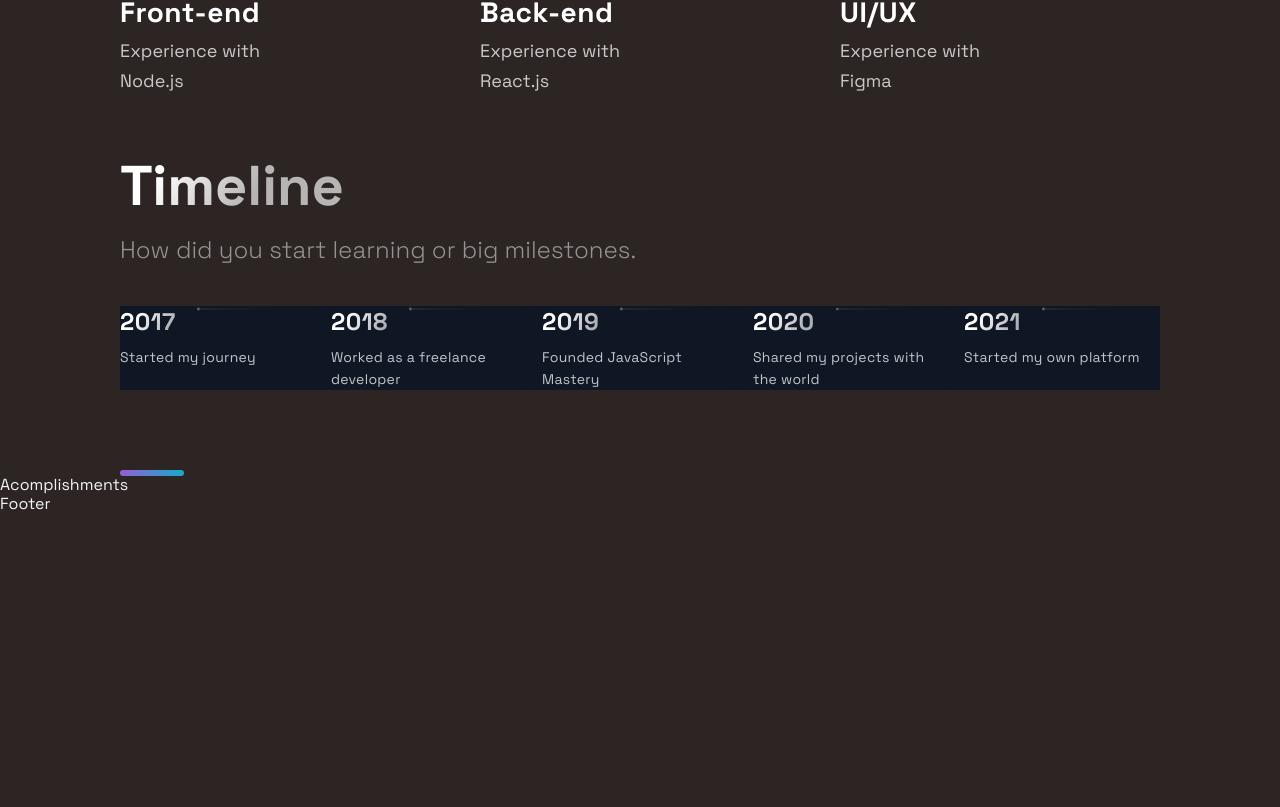
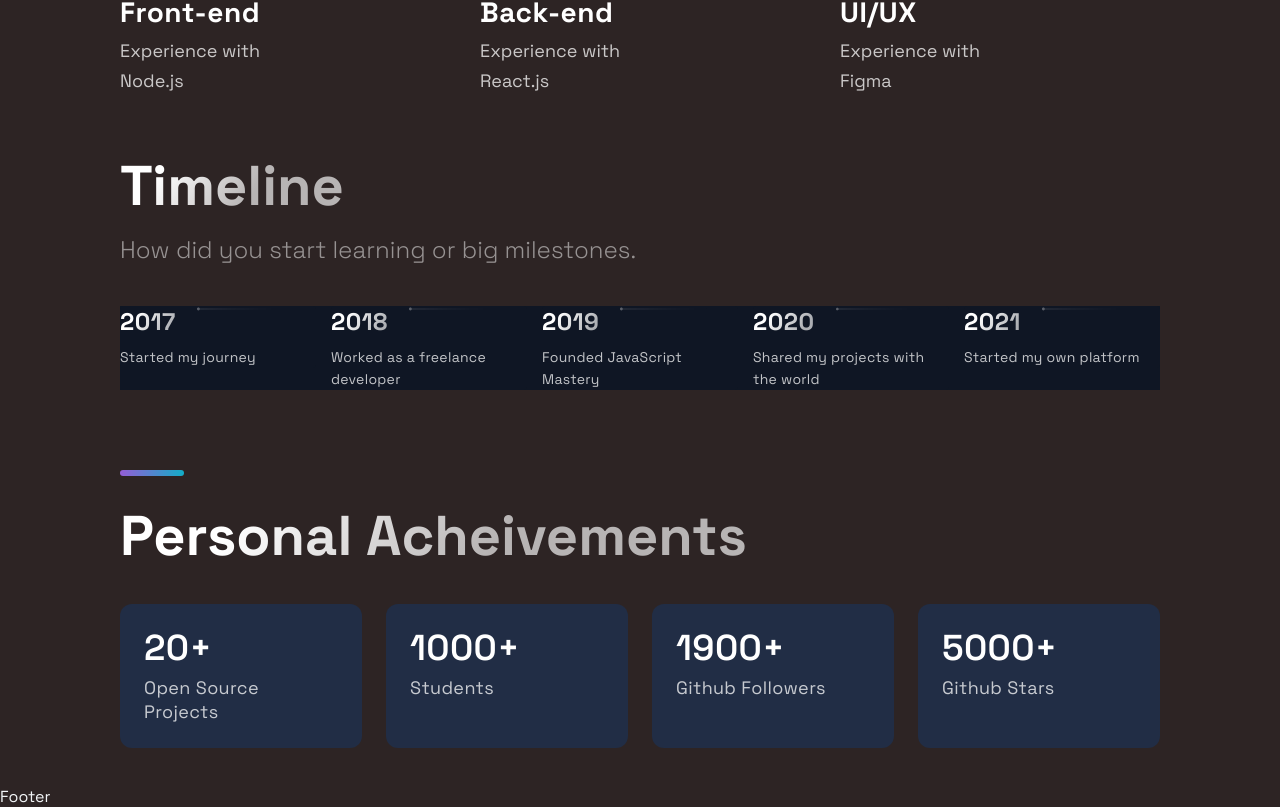
Before and after one commit to SharmaManjul/MyPortfolio, a Next.js app: page / in a window 1280 px wide. Shown: the part 2465-3272 px from the top of the page. Before the commit the page ends 2979 px from the top, so only its background shows below. Built offline with nearby package versions, Linux system fonts and the light colour scheme.

Commit message:
Adding acomplishments.

```diff
--- a/src/components/Acomplishments/Acomplishments.js
+++ b/src/components/Acomplishments/Acomplishments.js
@@ -11,9 +11,17 @@
 ];
 
 const Acomplishments = () => (
-  <div>
-    Acomplishments
-  </div>
+  <Section>
+    <SectionTitle>Personal Acheivements</SectionTitle>
+    <Boxes>
+      {data.map((card, index) => (
+        <Box key={index}>
+          <BoxNum>{card.number}+</BoxNum>
+          <BoxText>{card.text}</BoxText>
+        </Box>
+      ))}
+    </Boxes>
+  </Section>
 );
 
 export default Acomplishments;
```
